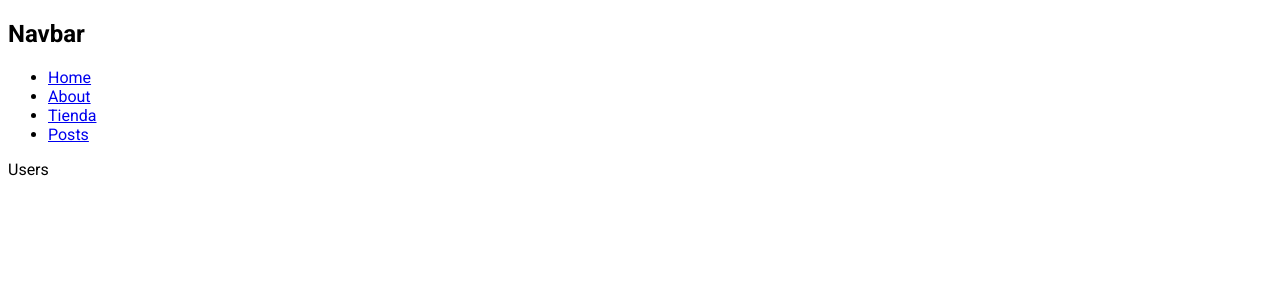
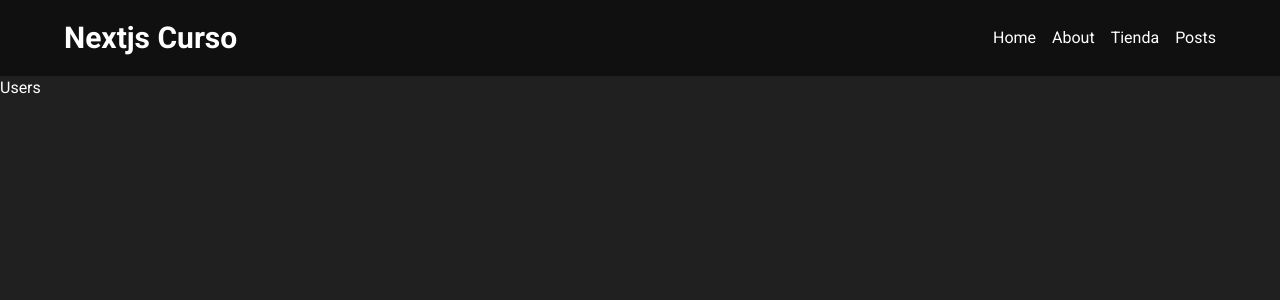
Before and after one commit to tiago1820/nextjs-curso, a Next.js app: page / in a window 1280 px wide. Shown: the top 300 px of the page. Built offline with nearby package versions, Linux system fonts and the light colour scheme.

Commit message:
CSS y Tailwind CSS

```diff
--- /dev/null
+++ b/app/globals.css
@@ -0,0 +1,8 @@
+@tailwind base;
+@tailwind components;
+@tailwind utilities;
+
+body {
+    background-color: #202020;
+    color: white;
+}
--- a/app/layout.jsx
+++ b/app/layout.jsx
@@ -1,5 +1,6 @@
 import Navbar from "@/components/Navbar";
 import { Roboto } from "next/font/google";
+import "./globals.css";
 
 export const metadata = {
   title: "Tiago",
--- /dev/null
+++ b/app/posts/Posts.css
@@ -0,0 +1,7 @@
+.grid {
+    display: grid;
+    grid-template-columns: repeat(3, 1fr);
+    grid-gap: 1rem;
+    margin: 1rem 0;
+    padding: 4rem;
+}
--- a/app/posts/page.jsx
+++ b/app/posts/page.jsx
@@ -1,4 +1,5 @@
 import PostCard from "@/components/PostCard";
+import "./Posts.css";
 
 async function loadPosts() {
     const res = await fetch("https://jsonplaceholder.typicode.com/posts")
@@ -11,11 +12,13 @@
 // React Server Component
 const PostPages = async () => {
     const posts = await loadPosts();
-    return <div>
-        {posts.map(post => (
-            <PostCard post={post} key={post.id} />
-        ))}
-    </div>
+    return (
+        <div className="grid">
+            {posts.map(post => (
+                <PostCard post={post} key={post.id} />
+            ))}
+        </div>
+    )
 }
 
 export default PostPages
--- /dev/null
+++ b/components/Navbar.css
@@ -0,0 +1,12 @@
+.navbar {
+    background-color: #101010;
+    display: flex;
+    justify-content: space-between;
+    padding: 0 4rem;
+    align-items: center;
+}
+
+.navbar ul {
+    display: flex;
+    gap: 1rem;
+}
--- a/components/Navbar.jsx
+++ b/components/Navbar.jsx
@@ -1,9 +1,12 @@
-import Link from "next/link"
+import Link from "next/link";
+import "./Navbar.css";
 
 export default function Navbar() {
     return (
-        <nav>
-            <h1>Navbar</h1>
+        <nav className="navbar py-5">
+            <Link href="/">
+                <h1 className="text-3xl font-bold">Nextjs Curso</h1>
+            </Link>
             <ul>
                 <li>
                     <Link href="/">Home</Link>
--- a/components/PostCard.jsx
+++ b/components/PostCard.jsx
@@ -4,11 +4,11 @@
 // React Client Component
 const PostCard = ({ post }) => {
     return (
-        <div>
+        <div className="bg-gray-950 p-10">
             <Link href={`/posts/${post.id}`}>
-                <h3>{post.id}. {post.title}</h3>
+                <h3 className="text-xl font-bold mb-4">{post.id}. {post.title}</h3>
             </Link>
-            <p>{post.body}</p>
+            <p className="text-slate-300">{post.body}</p>
             <button onClick={() => {
                 alert("Click funcionando!")
             }}>
--- /dev/null
+++ b/postcss.config.js
@@ -0,0 +1,6 @@
+module.exports = {
+  plugins: {
+    tailwindcss: {},
+    autoprefixer: {},
+  },
+}
--- /dev/null
+++ b/tailwind.config.js
@@ -0,0 +1,7 @@
+/** @type {import('tailwindcss').Config} */
+module.exports = {
+  content: [
+    "./app/**/*.{js,ts,jsx,tsx,mdx}",
+    "./components/**/*.{js,ts,jsx,tsx,mdx}",
+  ],
+}
```
Also changed, not shown: package.json (+6 -3 lines), 1 other file (tests, documents, lock files or other folders).
